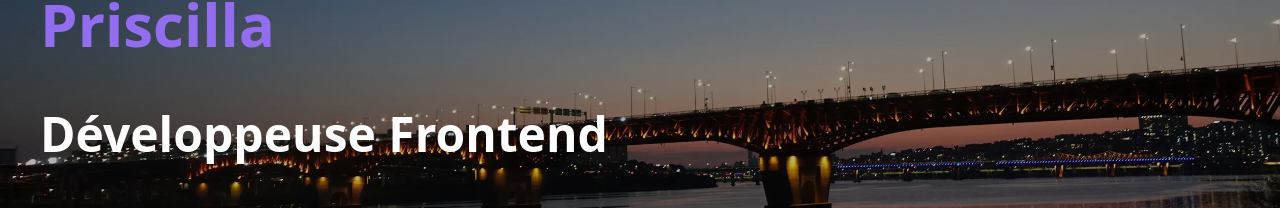
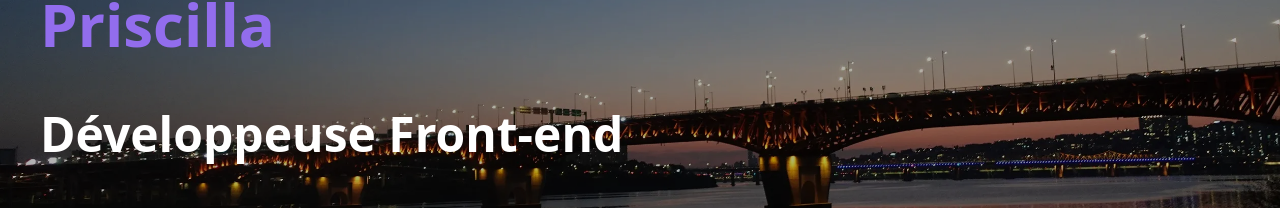
Before and after one commit to Priscouw/my-portfolio, a React (Vite) app: page / in a window 1280 px wide. Shown: the part 326-534 px from the top of the page. Built offline with nearby package versions, Linux system fonts and the light colour scheme.

Commit message:
<style> correct word frontend to front-end

```diff
--- a/src/layout/HeroHeader.jsx
+++ b/src/layout/HeroHeader.jsx
@@ -6,7 +6,7 @@ const HeroHeader = () => {
           Priscilla
         </h1>
         <h2 className=" text-3xl font-bold text-center text-white md:text-4xl lg:text-5xl">
-          Développeuse Frontend
+          Développeuse Front-end
         </h2>
       </div>
     </section>
```
